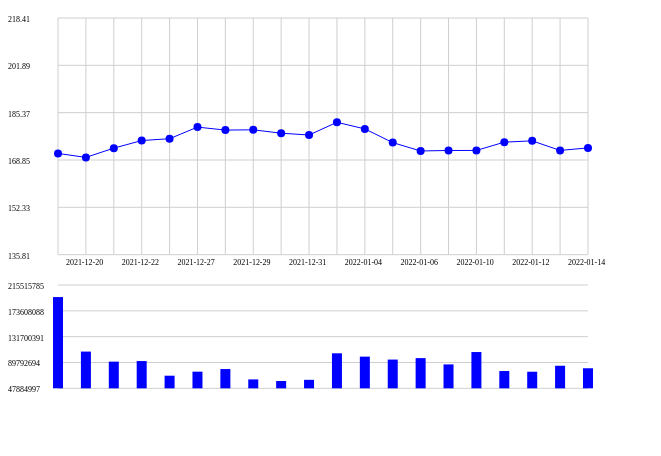
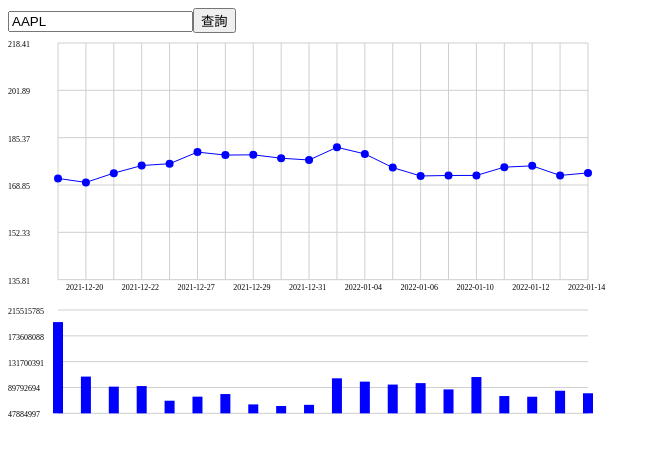
Before and after one commit to strongball/stock-chart, a React (Vite) app: page / in a window 1280 px wide. Shown: the top 456 px of the page, without its empty margins (0-661 px from the left). Built offline with nearby package versions, Linux system fonts and the light colour scheme.

Commit message:
add: 調整一些api串法

```diff
--- a/package.json
+++ b/package.json
@@ -22,7 +22,8 @@
     "eslint-plugin-react-hooks": "^4.3.0",
     "react": "^17.0.2",
     "react-dom": "^17.0.2",
-    "sass": "^1.49.8"
+    "sass": "^1.49.8",
+    "swr": "^1.2.2"
   },
   "devDependencies": {
     "@types/react": "^17.0.33",
--- a/src/App.tsx
+++ b/src/App.tsx
@@ -4,7 +4,7 @@
 
 const App: React.FC = (props) => {
     return (
-        <div>
+        <div className="container">
             <StockPage />
         </div>
     );
--- a/src/api/stock.ts
+++ b/src/api/stock.ts
@@ -2,17 +2,12 @@
 
 export interface StockData {
     date: string;
-    value: number;
+    close: number;
     volume: number;
 }
 export async function getStock(code: string) {
     const rowData = MockData['Time Series (Daily)'];
-    return Object.keys(rowData).map<StockData>((key) => ({
-        date: key,
-        value: Number(rowData[key]['4. close']),
-        volume: Number(rowData[key]['5. volume']),
-    }));
-    // return axios.request({
+    // const axiosResult = await axios.request({
     //     method: 'GET',
     //     url: 'https://alpha-vantage.p.rapidapi.com/query',
     //     params: {
@@ -26,6 +21,13 @@
     //         'x-rapidapi-key': '25736f6270msh628d56ffab28607p1deb15jsnf857454fe357',
     //     },
     // });
+    // const rowData = axiosResult.data['Time Series (Daily)'];
+
+    return Object.keys(rowData).map<StockData>((key) => ({
+        date: key,
+        close: Number(rowData[key]['4. close']),
+        volume: Number(rowData[key]['5. volume']),
+    }));
 }
 
 interface APIResult {
--- a/src/components/StockChart.tsx
+++ b/src/components/StockChart.tsx
@@ -57,7 +57,7 @@
         if (inTimeStocks.length === 0) {
             return [];
         }
-        const prices = inTimeStocks.map((pp) => pp.value);
+        const prices = inTimeStocks.map((pp) => pp.close);
 
         const min = Math.round(Math.min(...prices) * 0.8 * 100) / 100;
         const max = Math.round(Math.max(...prices) * 1.2 * 100) / 100;
@@ -127,12 +127,12 @@
             >
                 <XAxis />
                 <YAxis label={(data) => Number(data).toFixed(2)} />
-                <Line data={inTimeStocks} x="date" y="value" />
+                <Line data={inTimeStocks} x="date" y="close" />
                 <Tooltip
                     render={(data: StockData) => (
                         <div>
                             <div>{`日期: ${data.date}`}</div>
-                            <div>{`價格: ${data.value}`}</div>
+                            <div>{`價格: ${data.close}`}</div>
                             <div>{`交易量: ${data.volume}`}</div>
                         </div>
                     )}
@@ -155,7 +155,7 @@
                     render={(data: StockData) => (
                         <div>
                             <div>{`日期: ${data.date}`}</div>
-                            <div>{`價格: ${data.value}`}</div>
+                            <div>{`價格: ${data.close}`}</div>
                             <div>{`交易量: ${data.volume}`}</div>
                         </div>
                     )}
--- /dev/null
+++ b/src/components/StockForm.tsx
@@ -0,0 +1,38 @@
+import React, { useState } from 'react';
+
+export interface FormData {
+    stockCode: string;
+}
+interface Props {
+    initValue?: Partial<FormData>;
+    onSubmit?: (data: FormData) => void;
+}
+const StockForm: React.FC<Props> = (props) => {
+    const { onSubmit } = props;
+    const [formData, setFormData] = useState<Partial<FormData>>({ ...props?.initValue });
+    const handleValueChange =
+        <T extends keyof FormData>(name: T) =>
+        (value: FormData[T]) => {
+            setFormData({
+                ...formData,
+                [name]: value,
+            });
+        };
+    const handleSubmit = () => {
+        if (!formData.stockCode) {
+            alert('編號不可為空');
+            return;
+        }
+        onSubmit &&
+            onSubmit({
+                stockCode: formData.stockCode,
+            });
+    };
+    return (
+        <div>
+            <input value={formData.stockCode || ''} onChange={(e) => handleValueChange('stockCode')(e.target.value)} />
+            <button onClick={handleSubmit}>查詢</button>
+        </div>
+    );
+};
+export default StockForm;
--- a/src/components/chart/BaseChart.tsx
+++ b/src/components/chart/BaseChart.tsx
@@ -64,7 +64,16 @@
                 onHoverItem: setHoverItem,
             }}
         >
-            <div {...DivProps} style={{ ...DivProps?.style, width: width, height: height }}>
+            <div
+                {...DivProps}
+                className="chart-root"
+                style={{
+                    ...DivProps?.style,
+                    width: width,
+                    height: height,
+                    cursor: DivProps?.onMouseDown ? 'grab' : undefined,
+                }}
+            >
                 <svg viewBox={`0 0 ${width} ${height}`}>{props.children}</svg>
             </div>
         </ChartContext.Provider>
--- a/src/containers/StockPage.tsx
+++ b/src/containers/StockPage.tsx
@@ -1,30 +1,39 @@
-import React, { useEffect, useState } from 'react';
-import { getStock, StockData } from '../api/stock';
+import React, { useState } from 'react';
+import useSWR from 'swr';
+import { getStock } from '../api/stock';
 
+import StockForm, { FormData } from '../components/StockForm';
 import StockChart from '../components/StockChart';
 interface Props {}
 const StockPage: React.FC<Props> = (props) => {
-    const [stockData, setStockData] = useState<StockData[]>();
+    const [stockCode, setStockCode] = useState('AAPL');
     const [date, setDate] = useState('2022-01-01');
     const [displayDay, setDisplayDay] = useState(30);
-
-    useEffect(() => {
-        (async () => {
-            const stock = await getStock('AAPL');
-            setStockData(stock);
-        })();
-    }, []);
+    const { data } = useSWR(stockCode, (key) => {
+        if (!key) {
+            return null;
+        }
+        return getStock(key);
+    });
+    const handleSubmit = (data: FormData) => {
+        setStockCode(data.stockCode);
+    };
     return (
         <div>
+            <StockForm initValue={{ stockCode }} onSubmit={handleSubmit} />
+            {data ? (
                 <StockChart
                     height={400}
                     width={600}
-                data={stockData}
+                    data={data}
                     date={date}
                     onDateChange={setDate}
                     displayDay={displayDay}
                     onDisplayDayChange={setDisplayDay}
                 />
+            ) : (
+                'loading...'
+            )}
         </div>
     );
 };
```
Also changed, not shown: 1 other file (tests, documents, lock files or other folders). Lines whose indentation alone changed are shown as unchanged.
